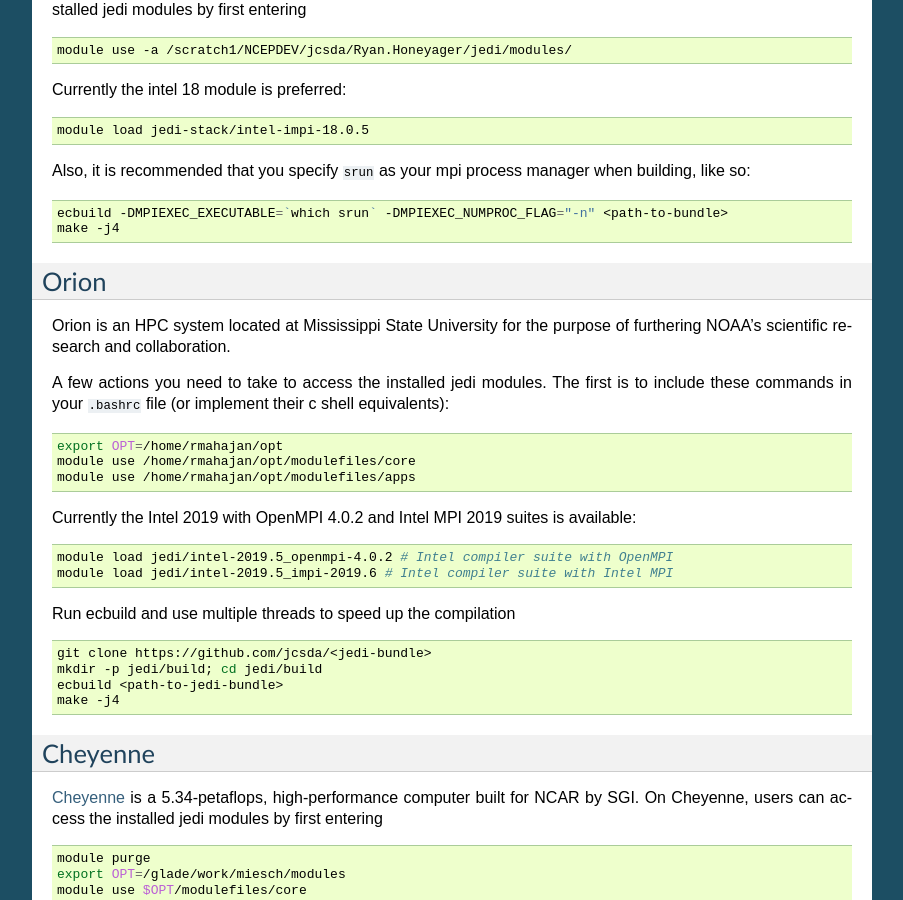
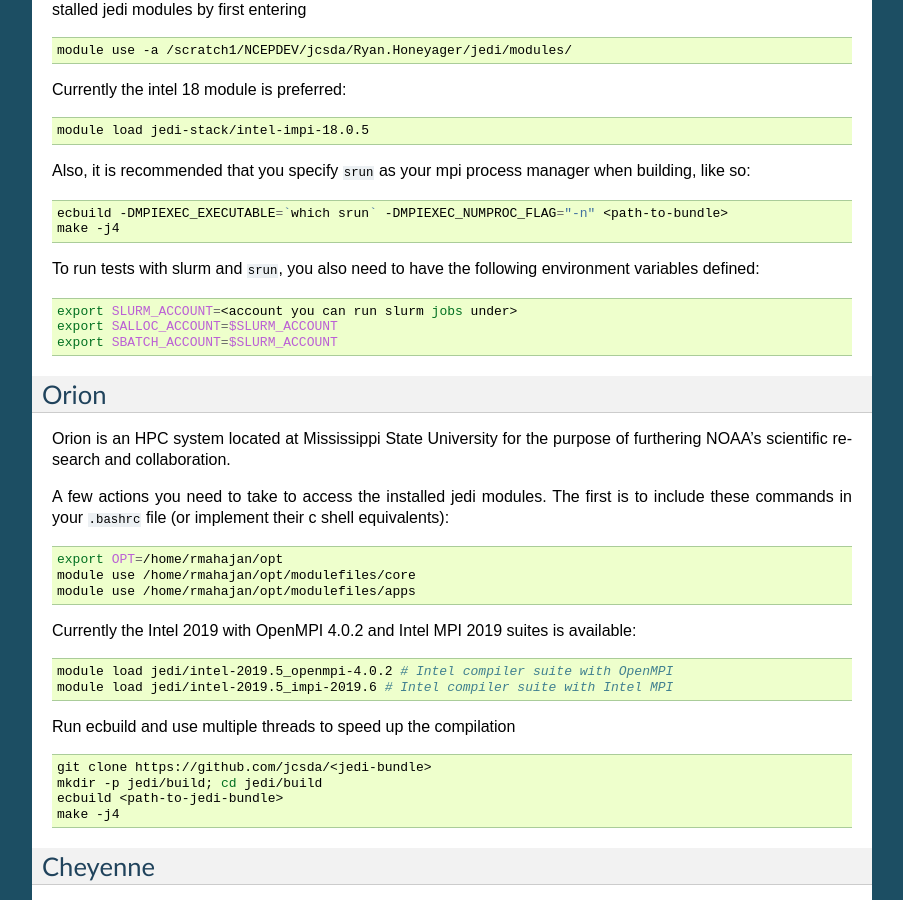
Before and after one commit to JCSDA/jedi-docs, a Sphinx documentation site: the page built from docs/developer/jedi_environment/modules.rst, in a window 1280 px wide and 900 px high, scrolled down 2090 px. Shown: the whole window, without its empty margins (198-1101 px from the left). Built offline with Sphinx 7.4.7, drawn with Linux system fonts in a browser that asks for light colours.

Commit message:
add info on hera

```diff
--- a/docs/developer/jedi_environment/modules.rst
+++ b/docs/developer/jedi_environment/modules.rst
@@ -120,6 +120,15 @@
 
    ecbuild -DMPIEXEC_EXECUTABLE=`which srun` -DMPIEXEC_NUMPROC_FLAG="-n" <path-to-bundle>
    make -j4
+
+To run tests with slurm and :code:`srun`, you also need to have the following environment variables defined:
+
+.. code:: bash
+
+   export SLURM_ACCOUNT=<account you can run slurm jobs under>
+   export SALLOC_ACCOUNT=$SLURM_ACCOUNT
+   export SBATCH_ACCOUNT=$SLURM_ACCOUNT
+
 
 Orion
 -----
```
